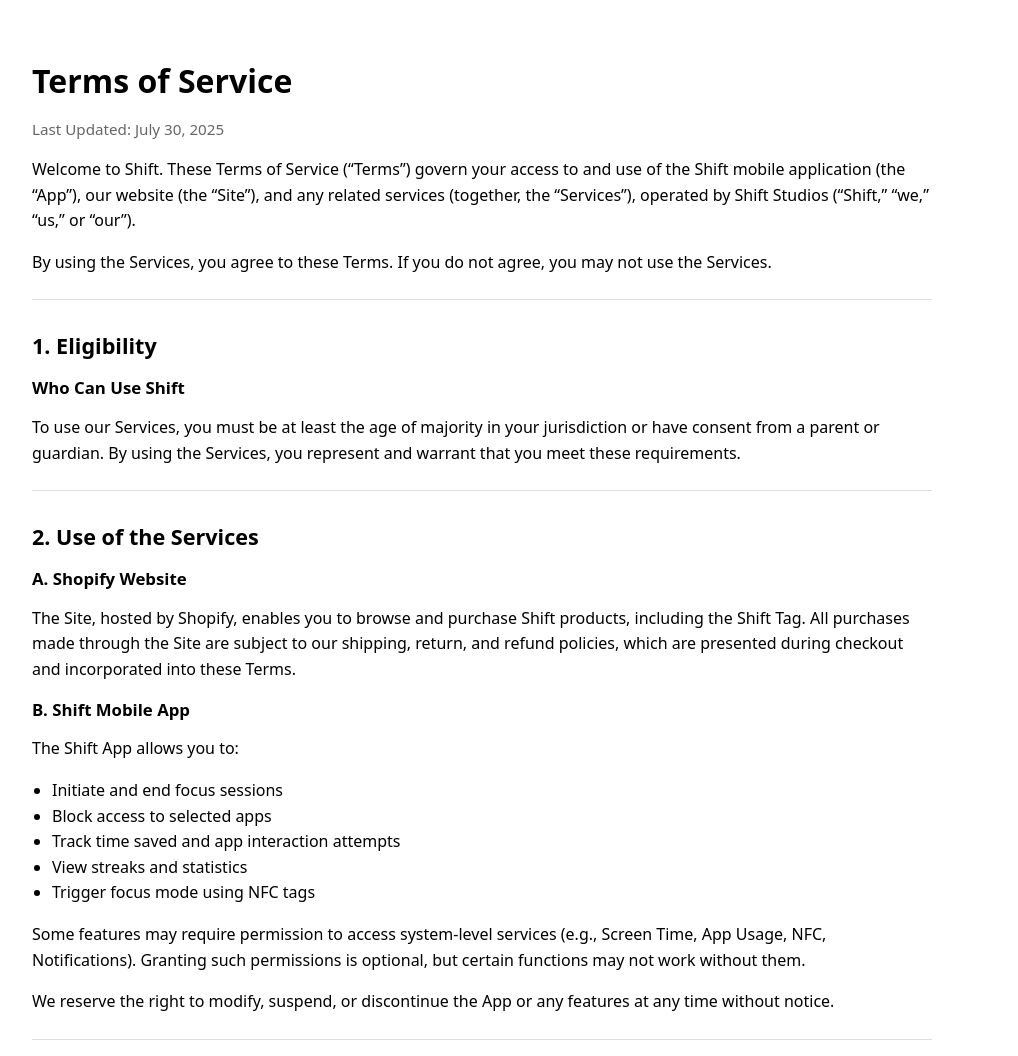
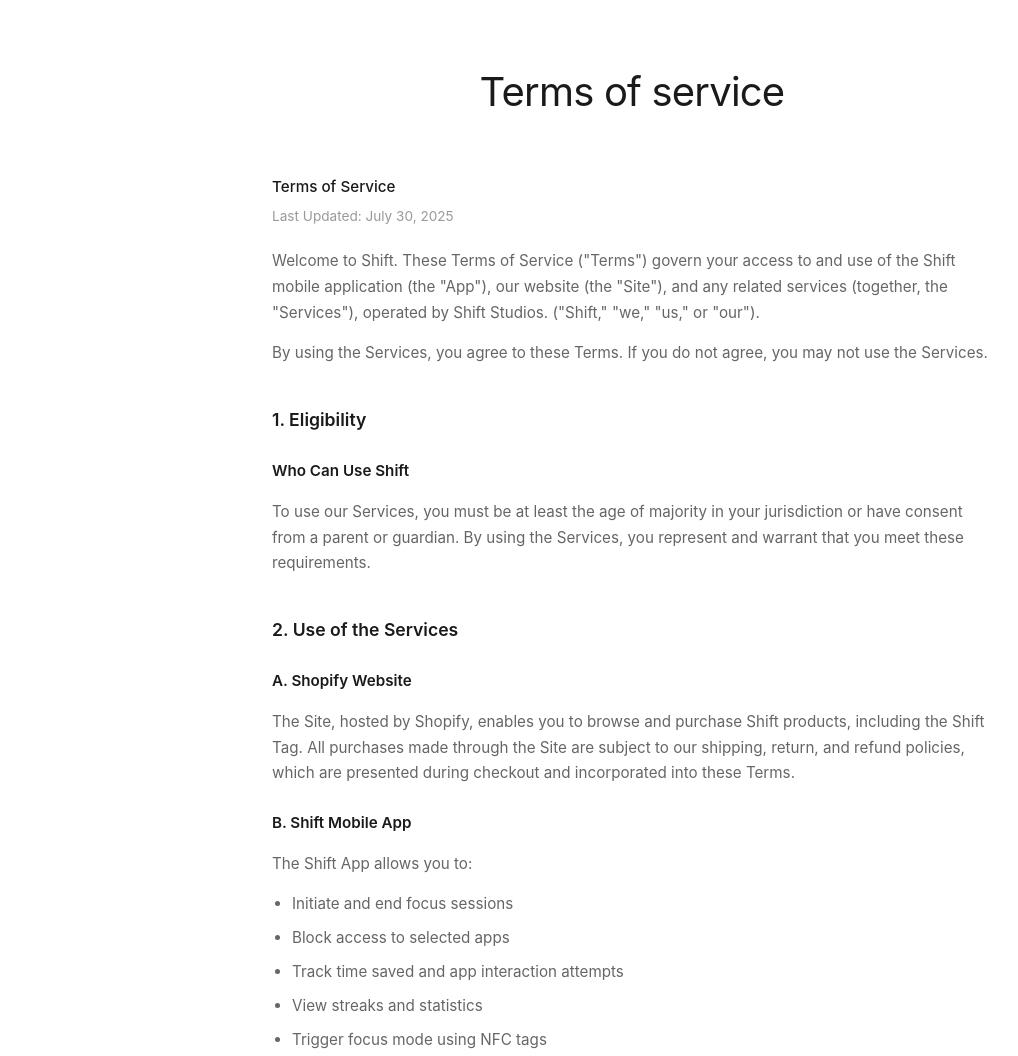
Before and after one commit to qinshuailin/shiftapp, a plain HTML site: page terms.html in a window 1280 px wide. Shown: the top 1056 px of the page, without its empty margins (8-1026 px from the left). Drawn offline with Linux system fonts and the light colour scheme.

Commit message:
Update terms.html

```diff
--- a/terms.html
+++ b/terms.html
@@ -1,40 +1,139 @@
 <!DOCTYPE html>
 <html lang="en">
 <head>
-  <meta charset="utf-8" />
-  <meta name="viewport" content="width=device-width,initial-scale=1" />
-  <title>Terms of Service – Shift Studios</title>
-  <meta name="description" content="Official Terms of Service for Shift Studios covering eligibility, acceptable use, purchases, subscriptions, IP, privacy, disclaimers, liability, termination, changes, governing law, and contact." />
+    <meta charset="UTF-8">
+    <meta name="viewport" content="width=device-width, initial-scale=1.0">
+    <title>Terms of Service - Shift</title>
     <style>
-    body{font-family:system-ui,-apple-system,Segoe UI,Roboto,Helvetica,Arial,sans-serif;line-height:1.6;margin:0;padding:40px;max-width:900px}
-    h1,h2,h3{line-height:1.25}
-    h1{font-size:2rem;margin-bottom:0.5rem}
-    h2{font-size:1.35rem;margin-top:2rem}
-    h3{font-size:1.05rem;margin-top:1rem}
-    hr{border:none;border-top:1px solid #ddd;margin:24px 0}
-    a{color:#0b57d0;text-decoration:underline}
-    ul{padding-left:1.25rem}
-    .muted{color:#666;font-size:0.95rem}
+        * {
+            margin: 0;
+            padding: 0;
+            box-sizing: border-box;
+        }
+
+        body {
+            font-family: -apple-system, BlinkMacSystemFont, 'Segoe UI', 'Helvetica Neue', Arial, sans-serif;
+            line-height: 1.6;
+            color: #333;
+            background-color: #fff;
+        }
+
+        .container {
+            max-width: 800px;
+            margin: 0 auto;
+            padding: 60px 40px;
+        }
+
+        h1 {
+            font-size: 2.5rem;
+            font-weight: 400;
+            color: #1a1a1a;
+            margin-bottom: 50px;
+            text-align: center;
+            letter-spacing: -0.02em;
+        }
+
+        h2 {
+            font-size: 1.1rem;
+            font-weight: 600;
+            color: #1a1a1a;
+            margin-top: 40px;
+            margin-bottom: 20px;
+        }
+
+        h3 {
+            font-size: 0.95rem;
+            font-weight: 600;
+            color: #1a1a1a;
+            margin-top: 25px;
+            margin-bottom: 15px;
+        }
+
+        p {
+            font-size: 0.95rem;
+            color: #666;
+            margin-bottom: 15px;
+            line-height: 1.7;
+        }
+
+        .intro {
+            margin-bottom: 40px;
+        }
+
+        .intro p:first-child {
+            color: #1a1a1a;
+            font-weight: 500;
+            margin-bottom: 5px;
+        }
+
+        .intro p:nth-child(2) {
+            font-size: 0.85rem;
+            color: #999;
+            margin-bottom: 20px;
+        }
+
+        ul {
+            margin-left: 20px;
+            margin-bottom: 15px;
+        }
+
+        li {
+            font-size: 0.95rem;
+            color: #666;
+            margin-bottom: 8px;
+            line-height: 1.7;
+        }
+
+        .section {
+            margin-bottom: 35px;
+        }
+
+        a {
+            color: #0066cc;
+            text-decoration: none;
+        }
+
+        a:hover {
+            text-decoration: underline;
+        }
+
+        @media (max-width: 768px) {
+            .container {
+                padding: 40px 20px;
+            }
+
+            h1 {
+                font-size: 2rem;
+            }
+
+            h2 {
+                font-size: 1rem;
+            }
+        }
     </style>
 </head>
 <body>
-  <h1>Terms of Service</h1>
-  <p class="muted">Last Updated: July 30, 2025</p>
+    <div class="container">
+        <h1>Terms of service</h1>
 
-  <p>Welcome to Shift. These Terms of Service (“Terms”) govern your access to and use of the Shift mobile application (the “App”), our website (the “Site”), and any related services (together, the “Services”), operated by Shift Studios (“Shift,” “we,” “us,” or “our”).</p>
+        <div class="intro">
+            <p>Terms of Service</p>
+            <p>Last Updated: July 30, 2025</p>
+            <p>Welcome to Shift. These Terms of Service ("Terms") govern your access to and use of the Shift mobile application (the "App"), our website (the "Site"), and any related services (together, the "Services"), operated by Shift Studios. ("Shift," "we," "us," or "our").</p>
             <p>By using the Services, you agree to these Terms. If you do not agree, you may not use the Services.</p>
+        </div>
 
-  <hr />
-
+        <div class="section">
             <h2>1. Eligibility</h2>
             <h3>Who Can Use Shift</h3>
             <p>To use our Services, you must be at least the age of majority in your jurisdiction or have consent from a parent or guardian. By using the Services, you represent and warrant that you meet these requirements.</p>
+        </div>
 
-  <hr />
-
+        <div class="section">
             <h2>2. Use of the Services</h2>
             <h3>A. Shopify Website</h3>
             <p>The Site, hosted by Shopify, enables you to browse and purchase Shift products, including the Shift Tag. All purchases made through the Site are subject to our shipping, return, and refund policies, which are presented during checkout and incorporated into these Terms.</p>
+
             <h3>B. Shift Mobile App</h3>
             <p>The Shift App allows you to:</p>
             <ul>
@@ -46,24 +145,25 @@
             </ul>
             <p>Some features may require permission to access system-level services (e.g., Screen Time, App Usage, NFC, Notifications). Granting such permissions is optional, but certain functions may not work without them.</p>
             <p>We reserve the right to modify, suspend, or discontinue the App or any features at any time without notice.</p>
+        </div>
 
-  <hr />
-
+        <div class="section">
             <h2>3. Account Registration</h2>
             <h3>Creating an Account</h3>
             <p>You may be required to create an account or sign in with Apple ID to access certain features. You are responsible for maintaining the confidentiality of your credentials and for all activity under your account.</p>
+        </div>
 
-  <hr />
-
+        <div class="section">
             <h2>4. Purchases and Subscriptions</h2>
             <h3>Orders and Pricing</h3>
             <p>Prices for products or services (including in-app purchases or subscriptions) are listed on the Site or App. All prices are subject to change without notice.</p>
+
             <h3>Payments</h3>
             <p>By completing a purchase, you agree to pay all applicable charges, taxes, and fees. You authorize Shift or our third-party payment processors to charge your selected payment method.</p>
             <p>If subscription services are offered, you agree to recurring billing under the terms disclosed at the time of purchase.</p>
+        </div>
 
-  <hr />
-
+        <div class="section">
             <h2>5. Acceptable Use</h2>
             <h3>Usage Rules</h3>
             <p>You agree not to:</p>
@@ -74,22 +174,22 @@
                 <li>Engage in fraudulent, harmful, or abusive behavior</li>
                 <li>Interfere with the integrity or performance of the Services</li>
             </ul>
+        </div>
 
-  <hr />
-
+        <div class="section">
             <h2>6. Intellectual Property</h2>
             <h3>Ownership and License</h3>
             <p>All content, trademarks, designs, and software on the App or Site are the property of Shift Studios Ltd. or our licensors.</p>
             <p>You are granted a limited, non-exclusive, non-transferable, and revocable license to use the App and Site for personal, non-commercial purposes only.</p>
+        </div>
 
-  <hr />
-
+        <div class="section">
             <h2>7. Privacy</h2>
             <h3>Data Practices</h3>
-  <p>Your use of the Services is subject to our <a href="https://shiftstudios.space/policies/privacy-policy">Privacy Policy</a>, which explains how we collect, use, and safeguard your personal data. By using the Services, you consent to the processing of your information in accordance with that policy.</p>
+            <p>Your use of the Services is subject to our Privacy Policy, which explains how we collect, use, and safeguard your personal data. By using the Services, you consent to the processing of your information in accordance with that policy.</p>
+        </div>
 
-  <hr />
-
+        <div class="section">
             <h2>8. Disclaimers</h2>
             <h3>Important Notices</h3>
             <ul>
@@ -97,44 +197,44 @@
                 <li>We do not guarantee that all features will function perfectly or that your device is fully compatible.</li>
                 <li>We are not responsible for any failure to block apps due to device limitations, OS changes, or user behavior.</li>
             </ul>
+        </div>
 
-  <hr />
-
+        <div class="section">
             <h2>9. Limitation of Liability</h2>
             <h3>Liability Cap</h3>
-  <p>To the maximum extent permitted by law, Shift Studios shall not be liable for:</p>
+            <p>To the maximum extent permitted by law, Shift Studios. shall not be liable for:</p>
             <ul>
                 <li>Indirect, incidental, or consequential damages</li>
                 <li>Loss of data, profits, or business opportunities</li>
             </ul>
             <p>Our total liability shall not exceed the amount you paid to us in the 12 months preceding the claim.</p>
+        </div>
 
-  <hr />
-
+        <div class="section">
             <h2>10. Termination</h2>
             <h3>Ending Your Access</h3>
             <p>We reserve the right to suspend or terminate your access to the Services at any time, with or without notice, if we believe you have violated these Terms or for any other lawful reason.</p>
             <p>Upon termination, all rights granted to you will immediately cease.</p>
+        </div>
 
-  <hr />
-
+        <div class="section">
             <h2>11. Modifications to These Terms</h2>
             <h3>Updates and Changes</h3>
-  <p>We may update these Terms at any time. Changes will be posted on this page with an updated “Last Updated” date. If required by law, we will notify you via the App, Site, or email.</p>
+            <p>We may update these Terms at any time. Changes will be posted on this page with an updated "Last Updated" date. If required by law, we will notify you via the App, Site, or email.</p>
             <p>Your continued use of the Services after changes become effective constitutes your acceptance of the revised Terms.</p>
+        </div>
 
-  <hr />
-
+        <div class="section">
             <h2>12. Governing Law</h2>
             <h3>Jurisdiction</h3>
             <p>These Terms are governed by the laws of New Zealand. Any disputes arising out of or related to the Services shall be subject to the exclusive jurisdiction of the courts in Auckland, NZ.</p>
+        </div>
 
-  <hr />
-
+        <div class="section">
             <h2>13. Contact Us</h2>
             <p>If you have any questions about these Terms or the Services, please contact us:</p>
             <p>Email: <a href="mailto:ericqin47286@gmail.com">ericqin47286@gmail.com</a></p>
-
-  <p class="muted">© 2025 Shift Studios</p>
+        </div>
+    </div>
 </body>
 </html>
```
Lines whose indentation alone changed are shown as unchanged.
